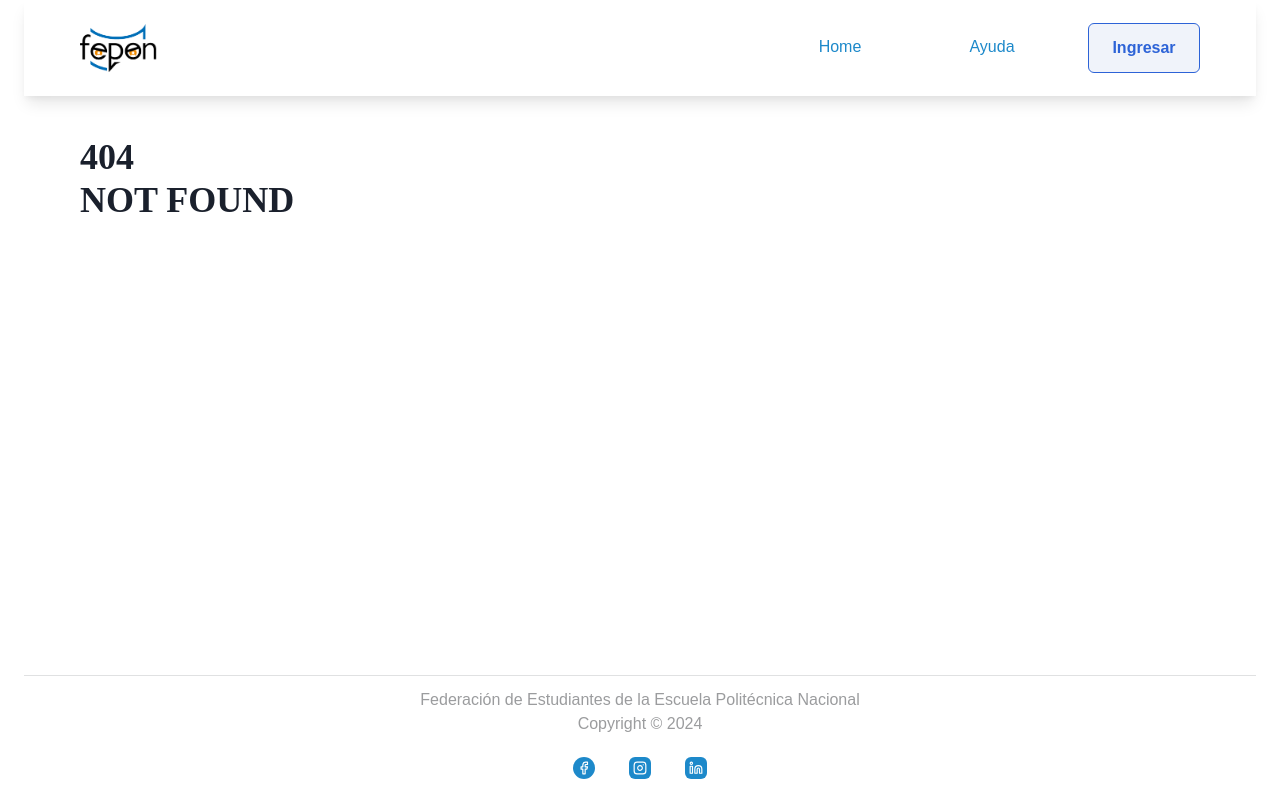
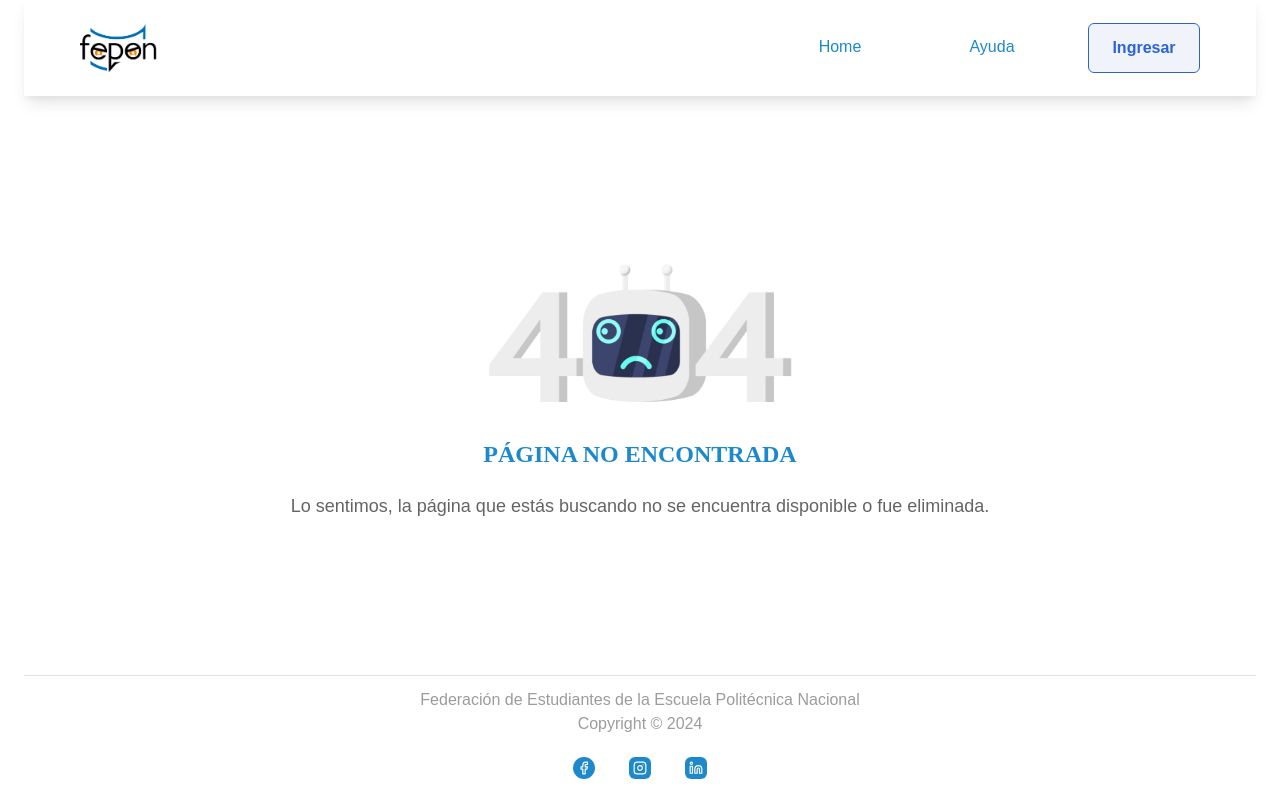
Before and after one commit to juansep1231/ticfrontend, a React (Vite) app: page /cambiar-ruta in a window 1280 px wide. Before the commit this address had no page. Built offline with nearby package versions, Linux system fonts and the light colour scheme; a web font is replaced by a local one.

Commit message:
Merged PR 20: refactor/not-found-page
1. Add a 404 image.
2. Refactor not found page.

```diff
--- a/src/pages/not-found/NotFoundPage.tsx
+++ b/src/pages/not-found/NotFoundPage.tsx
@@ -1,22 +1,49 @@
-import { Flex, Box, Heading } from '@chakra-ui/react';
+import { Flex, Heading, Image, Text } from '@chakra-ui/react';
 
 import { Navbar } from '../../components/Navbar';
 import { Footer } from '../../components/Footer';
 
 export const NotFoundPage = () => {
   return (
-    <Flex
-      sx={{
-        flexDirection: 'column',
-        minHeight: '100vh',
-        gap: 'xl',
-      }}
-    >
+    <Flex direction="column" minHeight="100vh">
       <Navbar />
-      <Box flex="1" sx={{ px: { base: 'md', lg: '3xl' } }}>
-        <Heading>404</Heading>
-        <Heading>NOT FOUND</Heading>
-      </Box>
+      <Flex
+        flex="1"
+        sx={{
+          px: { base: 'md', lg: '3xl' },
+          justifyContent: 'center',
+          alignItems: 'center',
+        }}
+      >
+        <Flex
+          sx={{
+            flexDirection: 'column',
+            gap: 'md',
+            alignItems: 'center',
+          }}
+        >
+          <Image
+            src="img/not-found.png"
+            alt="Not Found"
+            sx={{ width: '35%' }}
+          />
+          <Heading
+            sx={{ fontSize: 'heading.desktop.subtitle', color: 'brand.blue' }}
+          >
+            PÁGINA NO ENCONTRADA
+          </Heading>
+          <Text
+            sx={{
+              fontSize: 'text.lg',
+              color: 'text.default',
+              textAlign: 'center',
+            }}
+          >
+            Lo sentimos, la página que estás buscando no se encuentra disponible
+            o fue eliminada.
+          </Text>
+        </Flex>
+      </Flex>
       <Footer />
     </Flex>
   );
```
Also changed, not shown: public/img/not-found.png (added).
